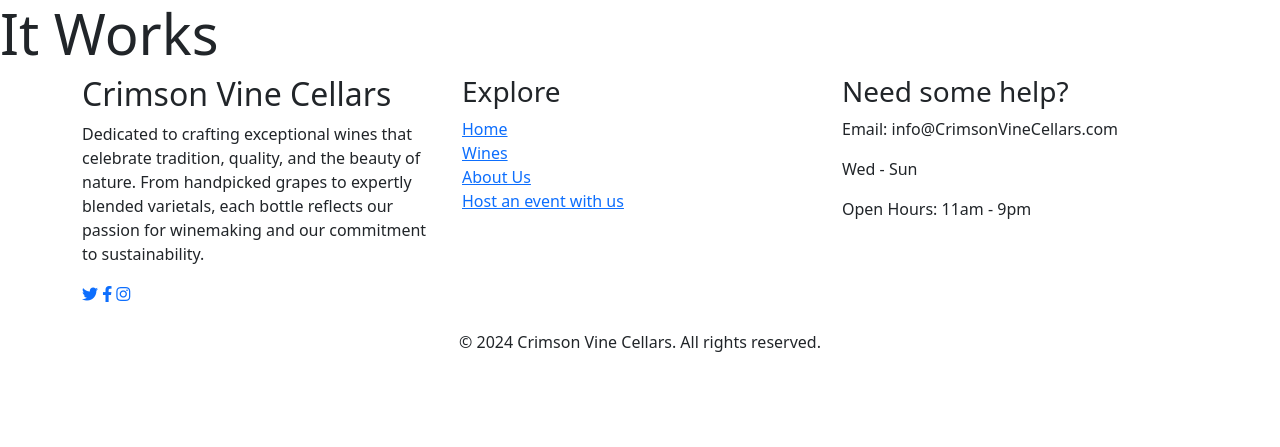
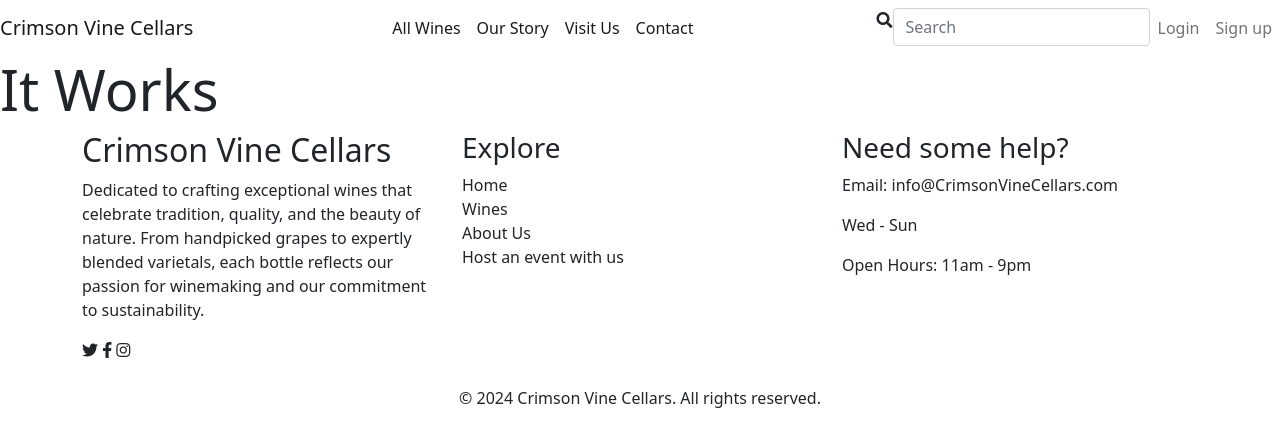
Before and after one commit to jordie-13/Crimson_Vine_Cellars, a Django app: page / in a window 1280 px wide. Shown: the top 447 px of the page. Run offline with Django 5.2, Linux system fonts and the light colour scheme; some libraries are stand-ins or nearby versions.

Commit message:
Add base template navbar

```diff
--- a/templates/base.html
+++ b/templates/base.html
@@ -1,4 +1,6 @@
 {% load static %}
+
+{% url 'home' as home_url %}
 
 <!DOCTYPE html>
 <html lang="en">
@@ -33,7 +35,67 @@
 <body>
     <header>
         <!-- Nav Bar -->
+        <nav class="navbar navbar-expand-lg navbar-light">
+            <a class="navbar-brand navbar-brand-custom" href="{{ home_url }}">
+                Crimson Vine Cellars
+            </a>
+            <button class="navbar-toggler" type="button" data-bs-toggle="collapse" data-bs-target="#navbarText" aria-controls="navbarText" aria-expanded="false" aria-label="Toggle navigation">
+                <span class="navbar-toggler-icon"></span>
+            </button>
+            <div class="collapse navbar-collapse" id="navbarText">
+                <hr>
+                <ul class="navbar-nav mx-auto navbar-nav-center">
+                    <li class="nav-item">
+                        <a class="nav-link {% if request.path == home_url %}active{% endif %}" href="{{ home_url }}">All Wines</a>
+                    </li>
+                    <li class="nav-item">
+                        <a class="nav-link {% if request.path == home_url %}active{% endif %}" href="{{ home_url }}">Our Story</a>
+                    </li>
+                    <li class="nav-item">
+                        <a class="nav-link {% if request.path == home_url %}active{% endif %}" href="{{ home_url }}">Visit Us</a>
+                    </li>
+                    <li class="nav-item">
+                        <a class="nav-link {% if request.path == home_url %}active{% endif %}" href="{{ home_url }}">Contact</a>
+                    </li>
+                </ul>
+                <hr>
 
+                <!-- Moved to the right -->
+                <ul class="navbar-nav">
+                    <li class="nav-item">
+                        <i class="fas fa-search search-icon"></i>
+                    </li>
+                    <li class="nav-item">
+                        <form class="form-inline my-2 my-lg-0" method="GET" action="#">
+                            <input class="form-control mr-sm-2" type="search" placeholder="Search" aria-label="Search" name="query">
+                        </form>
+                    </li>
+
+                    {% if user.is_authenticated %}
+                    <li class="nav-item">
+                        <a class="nav-link {% if request.path == home_url %}active{% endif %}" href="{{ home_url }}">
+                            <i class="fas fa-user"></i> <!-- Profile icon -->
+                        </a>
+                    </li>
+                    <li class="nav-item">
+                        <a class="nav-link {% if request.path == home_url %}active{% endif %}" href="{{ home_url }}">
+                            <i class="fas fa-book"></i> <!-- Book icon -->
+                        </a>
+                    </li>
+                    <li class="nav-item">
+                        <a class="nav-link {% if request.path == logout_url %}active{% endif %}" href="{% url 'account_logout' %}">Logout</a>
+                    </li>
+                    {% else %}
+                    <li class="nav-item">
+                        <a class="nav-link {% if request.path == login_url %}active{% endif %}" href="{% url 'account_login' %}">Login</a>
+                    </li>
+                    <li class="nav-item">
+                        <a class="nav-link {% if request.path == signup_url %}active{% endif %}" href="{% url 'account_signup' %}">Sign up</a>
+                    </li>
+                    {% endif %}
+                </ul>
+            </div>
+        </nav>
     </header>
 
     {% block page_header %}
@@ -74,9 +136,9 @@
                         and our commitment to sustainability.
                     </p>
                     <div class="social-links">
-                        <a href="https://x.com/" class="social-link" aria-label="Go to twitter page"><i class="fab fa-twitter"></i></a>
-                        <a href="https://facebook.com/" class="social-link" aria-label="Go to facebook page"><i class="fab fa-facebook-f"></i></a>
-                        <a href="https://instagram.com/" class="social-link" aria-label="Go to instagram page"><i class="fab fa-instagram"></i></a>
+                        <a href="https://x.com/" class="social-link text-reset text-decoration-none" aria-label="Go to twitter page"><i class="fab fa-twitter"></i></a>
+                        <a href="https://facebook.com/" class="social-link text-reset text-decoration-none" aria-label="Go to facebook page"><i class="fab fa-facebook-f"></i></a>
+                        <a href="https://instagram.com/" class="social-link text-reset text-decoration-none" aria-label="Go to instagram page"><i class="fab fa-instagram"></i></a>
                     </div>
                 </div>
 
@@ -84,10 +146,10 @@
                 <div class="col-lg-4 col-md-12 footer-column mb-4">
                     <h3>Explore</h3>
                     <ul class="page-links list-unstyled">
-                        <li><a href="/" aria-label="Home page">Home</a></li>
-                        <li><a href="/" aria-label="Books page">Wines</a></li>
-                        <li><a href="/" aria-label="About us page">About Us</a></li>
-                        <li><a href="/" aria-label="Request a book page">Host an event with us</a></li>
+                        <li><a href="/" class="text-reset text-decoration-none" aria-label="Home page">Home</a></li>
+                        <li><a href="/" class="text-reset text-decoration-none" aria-label="Books page">Wines</a></li>
+                        <li><a href="/" class="text-reset text-decoration-none" aria-label="About us page">About Us</a></li>
+                        <li><a href="/" class="text-reset text-decoration-none" aria-label="Request a book page">Host an event with us</a></li>
                     </ul>
                 </div>
 
```
